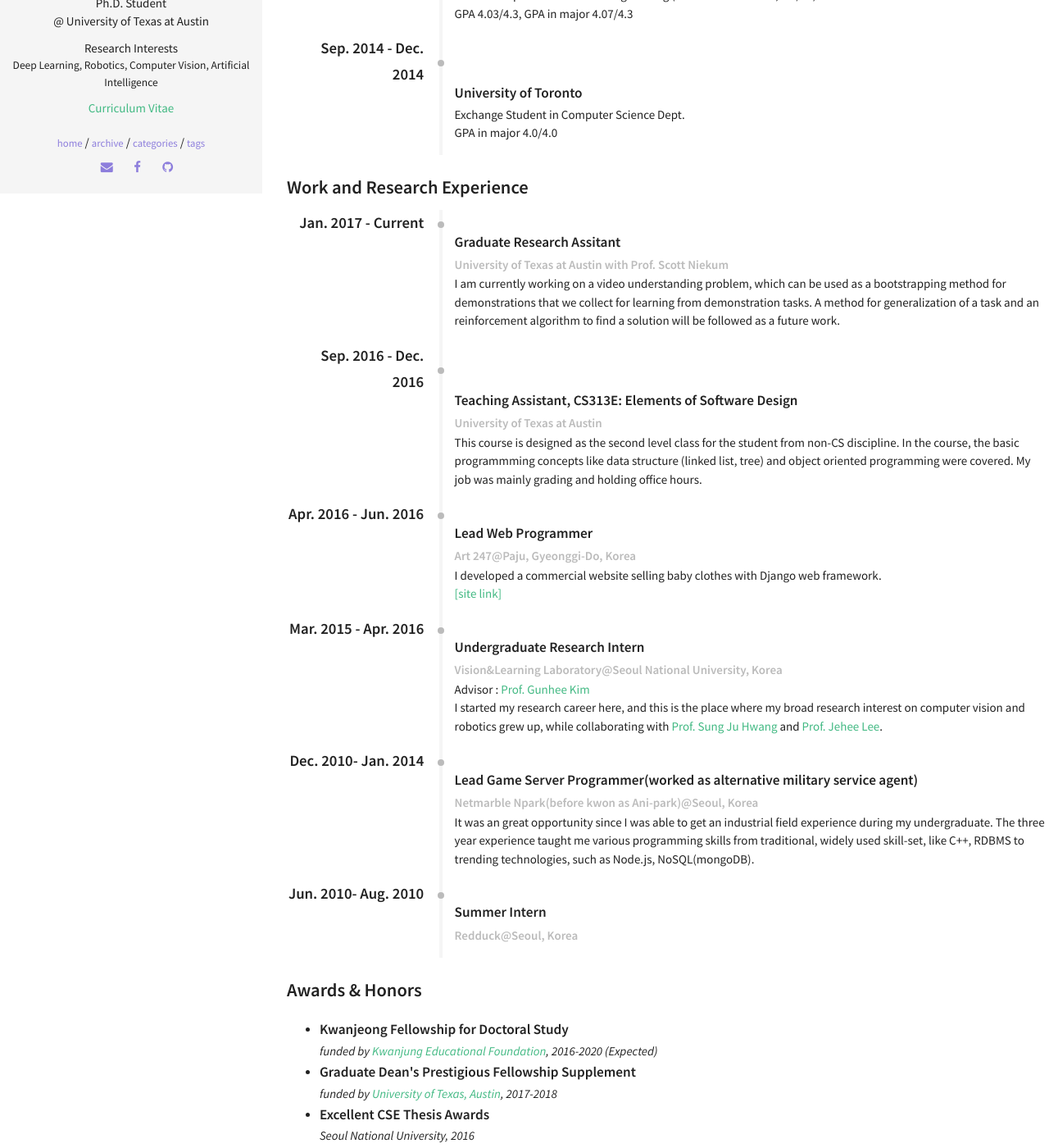
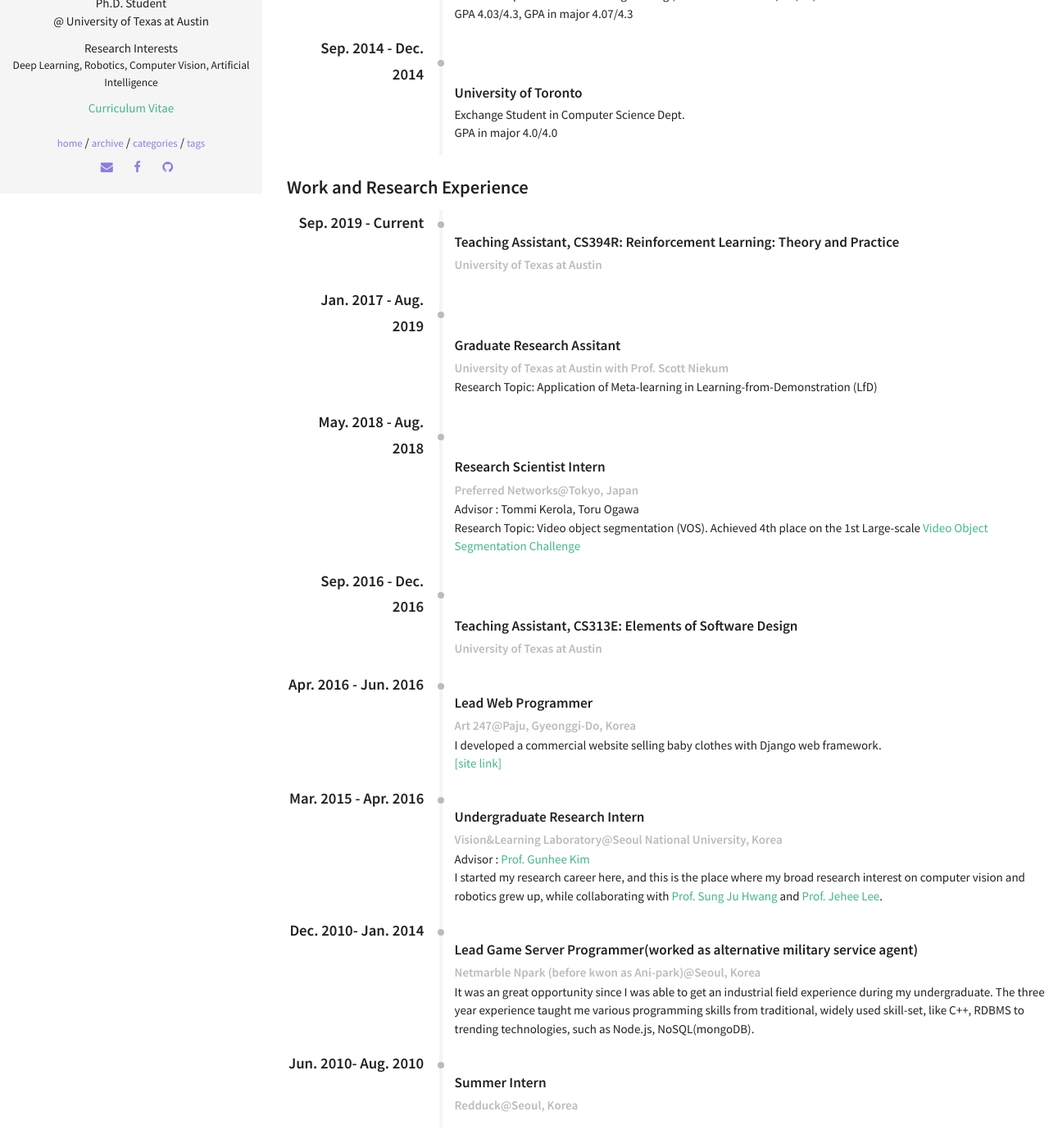
Before and after one commit to hiwonjoon/hiwonjoon.github.io, a Jekyll site: the page built from index.html, in a window 1280 px wide and 1400 px high, scrolled down 393 px. Shown: the whole window at 82% size. Built offline with Jekyll 4.4.1, drawn with Linux system fonts in a browser that asks for light colours; some of the changed text lies outside the part shown.

Commit message:
paper update

```diff
--- a/index.html
+++ b/index.html
@@ -68,17 +68,39 @@ permalink: /
     <div class='timeline'>
       <div class='archive-block'>
         <div class='archive-title'>
-          <h4 class='archive-year'>Jan. 2017 - Current</h4>
+          <h4 class='archive-year'>Sep. 2019 - Current</h4>
+        </div>
+        <ul>
+          <li>
+            <h5>Teaching Assistant, CS394R: Reinforcement Learning: Theory and Practice</h5>
+            <h6>University of Texas at Austin</h6>
+          </li>
+        </ul>
+      </div>
+      <div class='archive-block'>
+        <div class='archive-title'>
+          <h4 class='archive-year'>Jan. 2017 - Aug. 2019</h4>
         </div>
         <ul>
           <li>
             <h5>Graduate Research Assitant</h5>
             <h6>University of Texas at Austin with Prof. Scott Niekum</h6>
             <span>
-              I am currently working on a video understanding problem, which can be used as a bootstrapping method
-              for demonstrations that we collect for learning from demonstration tasks.
-              A method for generalization of a task and an reinforcement algorithm to find a solution will be followed as a future work.
+              Research Topic: Application of Meta-learning in Learning-from-Demonstration (LfD)
             </span>
+          </li>
+        </ul>
+      </div>
+      <div class='archive-block'>
+        <div class='archive-title'>
+          <h4 class='archive-year'>May. 2018 - Aug. 2018</h4>
+        </div>
+        <ul>
+          <li>
+            <h5>Research Scientist Intern</h5>
+            <h6><a href='https://preferred.jp/en/'>Preferred Networks</a>@Tokyo, Japan</h6>
+            <span>Advisor : Tommi Kerola, Toru Ogawa</span><br/>
+            Research Topic: Video object segmentation (VOS). Achieved 4th place on the 1st Large-scale <a href='https://youtube-vos.org/challenge/2018/leaderboard/'>Video Object Segmentation Challenge</a>
           </li>
         </ul>
       </div>
@@ -90,11 +112,6 @@ permalink: /
           <li>
             <h5>Teaching Assistant, CS313E: Elements of Software Design</h5>
             <h6>University of Texas at Austin</h6>
-            <span>
-              This course is designed as the second level class for the student from non-CS discipline.
-              In the course, the basic programmming concepts like data structure (linked list, tree) and object oriented programming
-              were covered. My job was mainly grading and holding office hours.
-            </span>
           </li>
         </ul>
       </div>
@@ -133,7 +150,7 @@ permalink: /
         <ul>
           <li>
             <h5>Lead Game Server Programmer(worked as alternative military service agent)</h5>
-            <h6><a href='http://www.netmarble.com/studio/npark'>Netmarble Npark(before kwon as Ani-park)</a>@Seoul, Korea</h6>
+            <h6><a href='http://www.netmarble.com/studio/npark'>Netmarble Npark (before kwon as Ani-park)</a>@Seoul, Korea</h6>
             <span>
               It was an great opportunity since I was able to get an industrial field experience during my undergraduate.
               The three year experience taught me various programming skills from traditional, widely used skill-set, like C++, RDBMS to trending technologies, such as Node.js, NoSQL(mongoDB).
@@ -201,6 +218,44 @@ permalink: /
   <div class="post-description">
     <ul>
       <li>
+        <h5 style='margin:0px;'>Ranking-Based Reward Extrapolation without Rankings</h5>
+        <div class='italic'>
+          <span>Daniel Brown, <b>Wonjoon Goo</b>, and Scott Niekum</span></br>
+          <span> arXiv:1907.03976, July 2019. preprint</span>
+        </div>
+        <div>
+          <span>
+            [<a href='https://arxiv.org/abs/1907.03976'>paper</a>]
+          </span>
+        </div>
+      </li>
+      <li>
+        <h5 style='margin:0px;'>Extrapolating Beyond Suboptimal Demonstrations via Inverse Reinforcement Learning from Observations</h5>
+        <div class='italic'>
+          <span>Daniel Brown*, <b>Wonjoon Goo</b>*, and Scott Niekum (*equal contribution)</span></br>
+          <span>International Conference on Machine Learning (ICML)</span></br>
+          <span>Long Beach, CA, 2019</span>
+        </div>
+        <div>
+          <span>
+            [<a href='https://arxiv.org/abs/1904.06387'>paper</a>]
+          </span>
+        </div>
+      </li>
+      <li>
+        <h5 style='margin:0px;'>One-Shot Learning of Multi-Step Tasks from Observation via Activity Localization in Auxiliary Video</h5>
+        <div class='italic'>
+          <span><b>Wonjoon Goo</b> and Scott Niekum</span></br>
+          <span>International Conference on Robotics and Automation (ICRA)</span></br>
+          <span>Montreal, Canada, 2019.</span>
+        </div>
+        <div>
+          <span>
+            [<a href='http://dev.wonjoon.me/files/GooICRA2019.pdf'>paper</a> / <a href='https://github.com/hiwonjoon/ICRA2019-Activity-Localize'>code</a>]
+          </span>
+        </div>
+      </li>
+      <li>
         <h5 style='margin:0px;'>Taxonomy-Regularized Semantic Deep Convolutional Neural Networks</h5>
         <div class='italic'>
           <span><b>Wonjoon Goo</b>, Juyong Kim, Gunhee Kim, Sung Ju Hwang</span></br>
```
Also changed, not shown: 2 other files.
